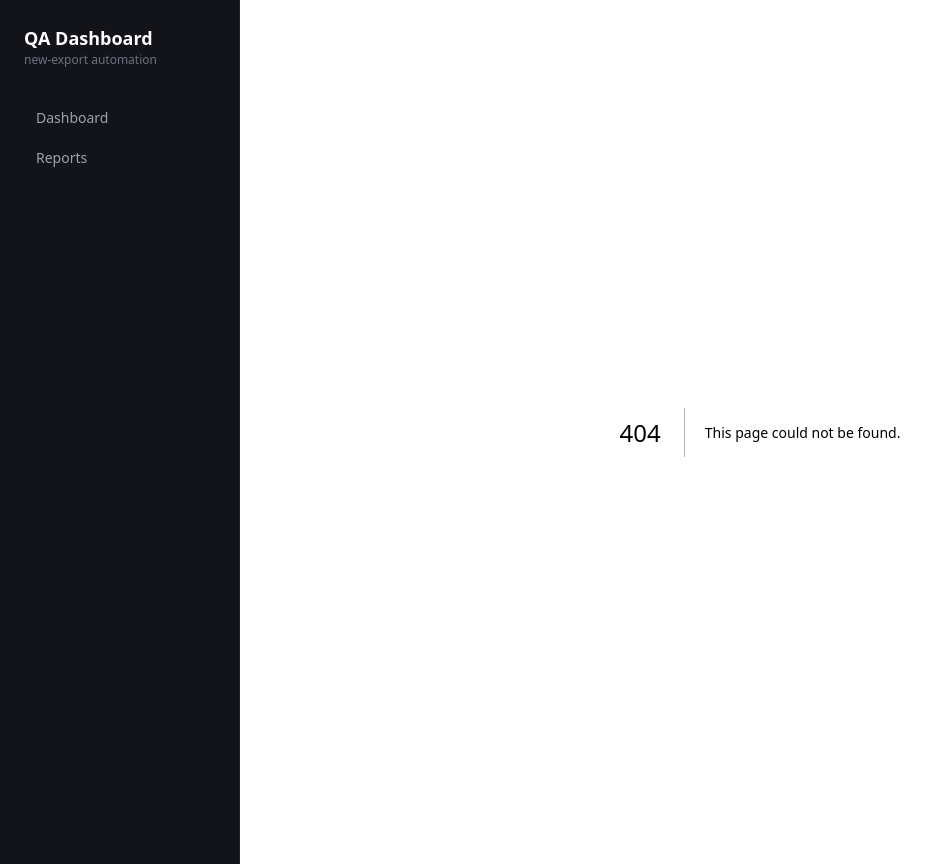
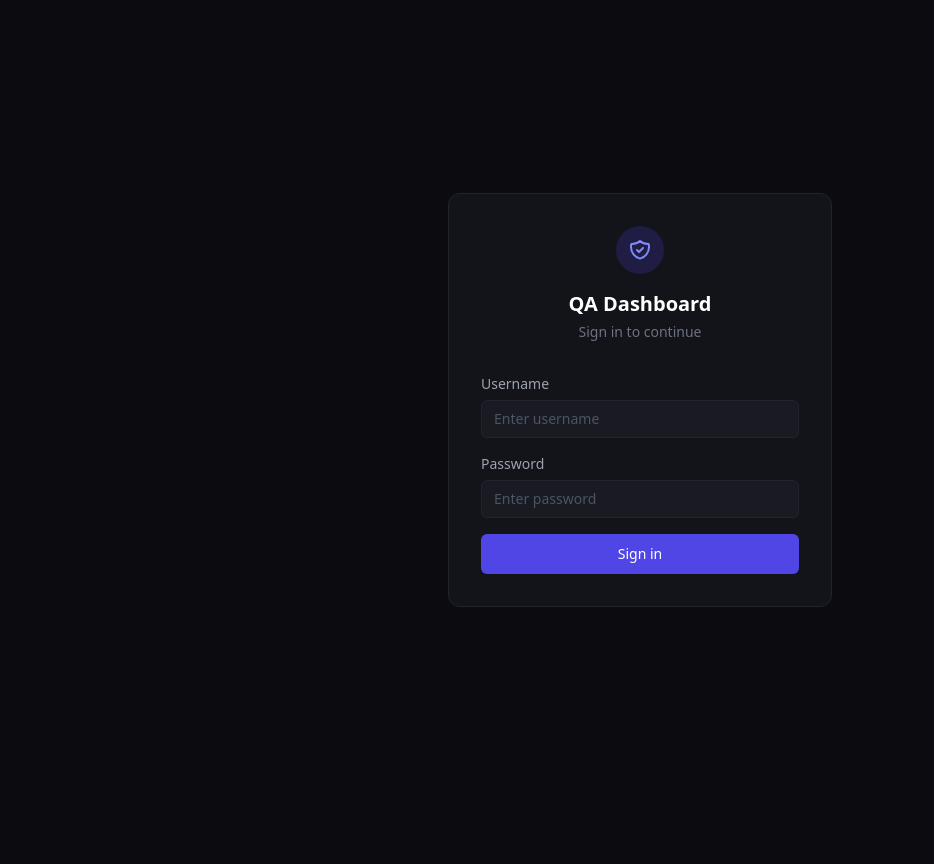
Before and after one commit to Shakhzod199/QA-MIIT-Automation, a Next.js app: page /login in a window 1280 px wide. Before the commit this address had no page. Shown: the whole page, without its empty margins (0-934 px from the left). After the commit the page ends 800 px from the top, so only its background shows below. Built offline with nearby package versions, Linux system fonts and the light colour scheme.

Commit message:
Login page added

```diff
--- /dev/null
+++ b/app/api/auth/login/route.ts
@@ -0,0 +1,22 @@
+import { NextResponse } from "next/server";
+
+export async function POST(request: Request) {
+  const { username, password } = await request.json();
+
+  if (
+    username === process.env.DASHBOARD_USERNAME &&
+    password === process.env.DASHBOARD_PASSWORD
+  ) {
+    const res = NextResponse.json({ ok: true });
+    res.cookies.set("ds", process.env.DASHBOARD_SECRET ?? "", {
+      httpOnly: true,
+      secure: process.env.NODE_ENV === "production",
+      sameSite: "lax",
+      maxAge: 60 * 60 * 24 * 7,
+      path: "/",
+    });
+    return res;
+  }
+
+  return NextResponse.json({ ok: false, error: "Invalid username or password" }, { status: 401 });
+}
--- a/app/layout.tsx
+++ b/app/layout.tsx
@@ -1,5 +1,5 @@
 import type { Metadata } from "next";
-import { SidebarNav } from "@/components/SidebarNav";
+import { ConditionalLayout } from "@/components/ConditionalLayout";
 import "./globals.css";
 
 export const metadata: Metadata = {
@@ -11,16 +11,7 @@ export default function RootLayout({ children }: { children: React.ReactNode })
   return (
     <html lang="en">
       <body>
-        <div className="flex min-h-screen">
-          <aside className="w-60 shrink-0 border-r border-surface-border bg-surface-panel p-6">
-            <div className="mb-8">
-              <h1 className="text-lg font-semibold text-white">QA Dashboard</h1>
-              <p className="text-xs text-gray-500">new-export automation</p>
-            </div>
-            <SidebarNav />
-          </aside>
-          <main className="min-w-0 flex-1 p-8">{children}</main>
-        </div>
+        <ConditionalLayout>{children}</ConditionalLayout>
       </body>
     </html>
   );
--- /dev/null
+++ b/app/login/page.tsx
@@ -0,0 +1,91 @@
+"use client";
+
+import { useState } from "react";
+import { useRouter } from "next/navigation";
+
+export default function LoginPage() {
+  const router = useRouter();
+  const [username, setUsername] = useState("");
+  const [password, setPassword] = useState("");
+  const [error, setError] = useState("");
+  const [loading, setLoading] = useState(false);
+
+  const handleSubmit = async (e: React.FormEvent) => {
+    e.preventDefault();
+    setLoading(true);
+    setError("");
+
+    const res = await fetch("/api/auth/login", {
+      method: "POST",
+      headers: { "Content-Type": "application/json" },
+      body: JSON.stringify({ username, password }),
+    });
+
+    if (res.ok) {
+      router.push("/");
+      router.refresh();
+    } else {
+      setError("Invalid username or password");
+      setLoading(false);
+    }
+  };
+
+  return (
+    <div className="flex min-h-screen items-center justify-center">
+      <div className="w-full max-w-sm rounded-xl border border-surface-border bg-surface-panel p-8">
+        <div className="mb-8 text-center">
+          <div className="mx-auto mb-4 flex h-12 w-12 items-center justify-center rounded-full bg-indigo-600/20">
+            <svg className="h-6 w-6 text-indigo-400" fill="none" stroke="currentColor" viewBox="0 0 24 24">
+              <path strokeLinecap="round" strokeLinejoin="round" strokeWidth={2}
+                d="M9 12l2 2 4-4m5.618-4.016A11.955 11.955 0 0112 2.944a11.955 11.955 0 01-8.618 3.04A12.02 12.02 0 003 9c0 5.591 3.824 10.29 9 11.622 5.176-1.332 9-6.03 9-11.622 0-1.042-.133-2.052-.382-3.016z" />
+            </svg>
+          </div>
+          <h1 className="text-xl font-semibold text-white">QA Dashboard</h1>
+          <p className="mt-1 text-sm text-gray-500">Sign in to continue</p>
+        </div>
+
+        <form onSubmit={handleSubmit} className="space-y-4">
+          <div>
+            <label className="mb-1.5 block text-sm font-medium text-gray-400">Username</label>
+            <input
+              type="text"
+              value={username}
+              onChange={(e) => setUsername(e.target.value)}
+              className="w-full rounded-md border border-surface-border bg-surface-hover px-3 py-2 text-sm text-gray-200 placeholder:text-gray-600 focus:outline-none focus:ring-1 focus:ring-indigo-500"
+              placeholder="Enter username"
+              autoComplete="username"
+              required
+            />
+          </div>
+
+          <div>
+            <label className="mb-1.5 block text-sm font-medium text-gray-400">Password</label>
+            <input
+              type="password"
+              value={password}
+              onChange={(e) => setPassword(e.target.value)}
+              className="w-full rounded-md border border-surface-border bg-surface-hover px-3 py-2 text-sm text-gray-200 placeholder:text-gray-600 focus:outline-none focus:ring-1 focus:ring-indigo-500"
+              placeholder="Enter password"
+              autoComplete="current-password"
+              required
+            />
+          </div>
+
+          {error && (
+            <p className="rounded-md border border-red-500/30 bg-red-500/10 px-3 py-2 text-sm text-red-400">
+              {error}
+            </p>
+          )}
+
+          <button
+            type="submit"
+            disabled={loading}
+            className="w-full rounded-md bg-indigo-600 px-4 py-2.5 text-sm font-medium text-white transition hover:bg-indigo-500 disabled:cursor-not-allowed disabled:opacity-60"
+          >
+            {loading ? "Signing in…" : "Sign in"}
+          </button>
+        </form>
+      </div>
+    </div>
+  );
+}
--- /dev/null
+++ b/components/ConditionalLayout.tsx
@@ -0,0 +1,25 @@
+"use client";
+
+import { usePathname } from "next/navigation";
+import { SidebarNav } from "@/components/SidebarNav";
+
+export function ConditionalLayout({ children }: { children: React.ReactNode }) {
+  const pathname = usePathname();
+
+  if (pathname === "/login") {
+    return <>{children}</>;
+  }
+
+  return (
+    <div className="flex min-h-screen">
+      <aside className="w-60 shrink-0 border-r border-surface-border bg-surface-panel p-6">
+        <div className="mb-8">
+          <h1 className="text-lg font-semibold text-white">QA Dashboard</h1>
+          <p className="text-xs text-gray-500">new-export automation</p>
+        </div>
+        <SidebarNav />
+      </aside>
+      <main className="min-w-0 flex-1 p-8">{children}</main>
+    </div>
+  );
+}
```
Also changed, not shown: middleware.ts (added, +25 -0 lines), 1 other file (tests, documents, lock files or other folders).
